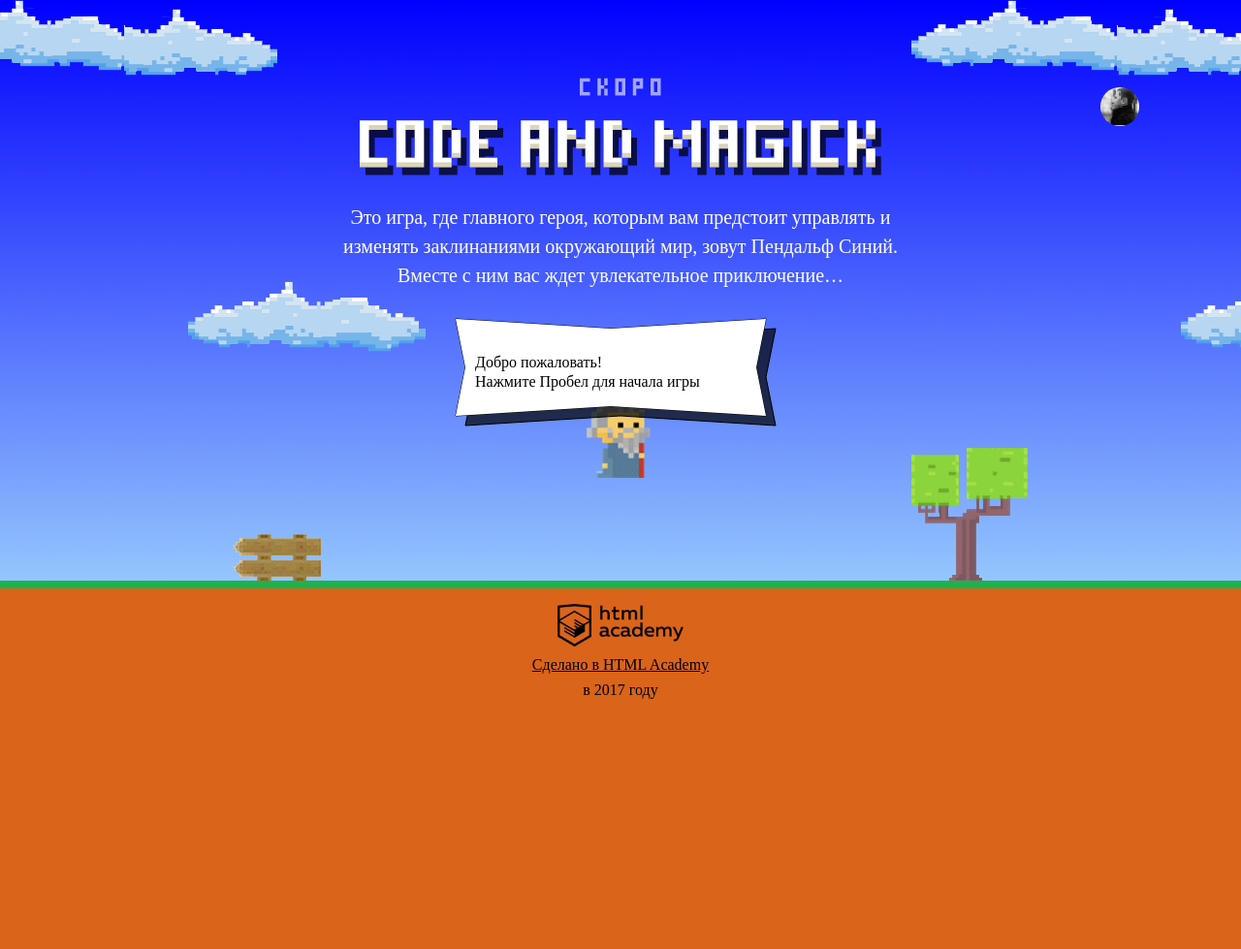
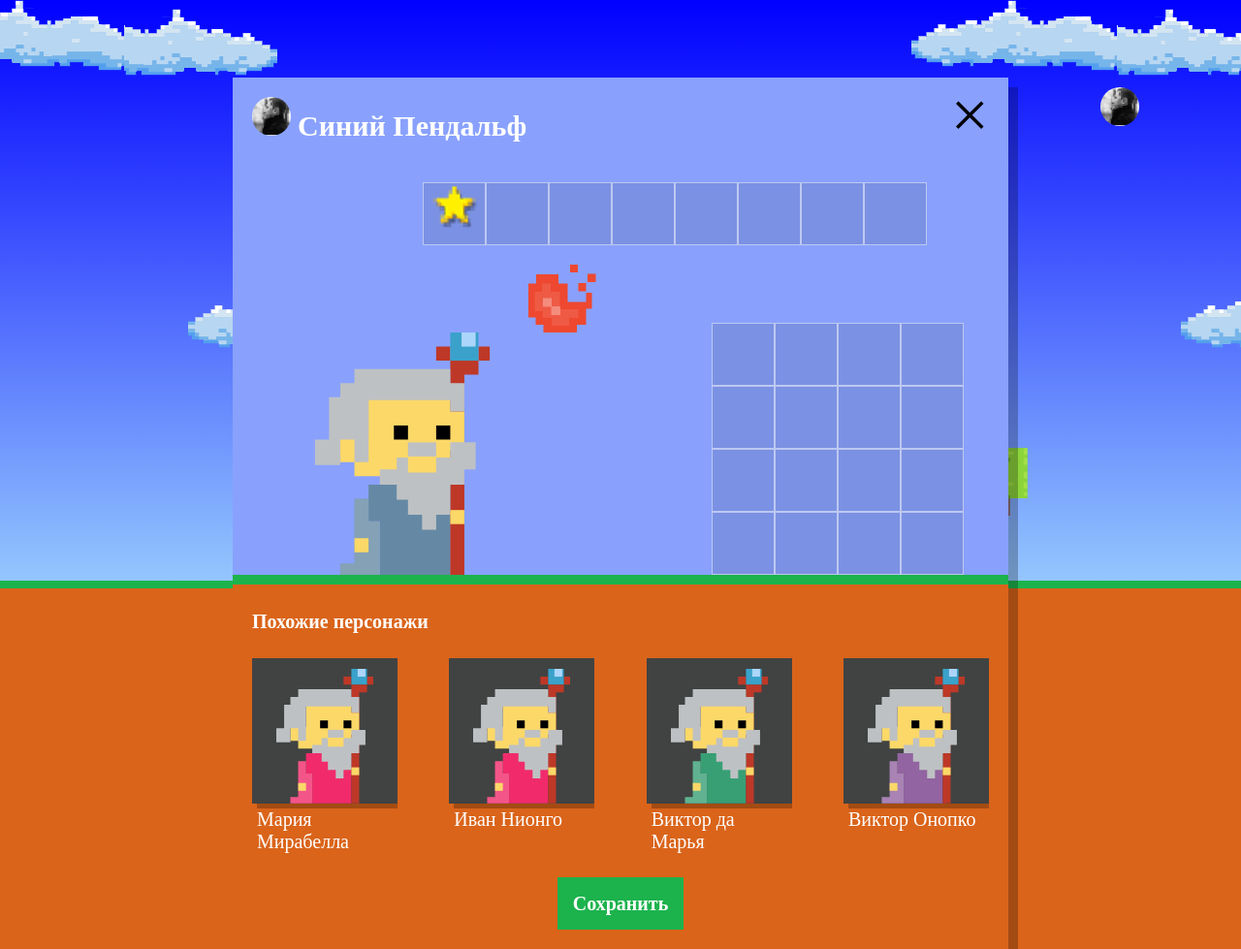
Before and after one commit to Aleson2016/237817-code-and-magick-20, a website: page index.html in a window 1280 px wide. Shown: the whole page at 97% size. Before the commit the page ends 800 px from the top, so only its background shows below. Drawn offline with Linux system fonts and the light colour scheme; a web font is replaced by a local one.

Commit message:
Похожие маги: имена, цвета глаз и плаща

```diff
--- a/index.html
+++ b/index.html
@@ -207,6 +207,7 @@
     return gameFieldHeight / 3;
   }
 </script>
+<script src="js/setup.js"></script>
 <script src="js/stat.js"></script>
 <script src="js/game.js"></script>
 
--- /dev/null
+++ b/js/setup.js
@@ -0,0 +1,48 @@
+'use strict';
+
+var firstNames = ['Иван ', 'Хуан Себастьян ', 'Мария ', 'Кристоф ', 'Виктор ', 'Юлия ', 'Люпита ', 'Вашингтон '];
+
+var secondNames = ['да Марья', 'Верон', 'Мирабелла', 'Вальц', 'Онопко', 'Топольницкая', 'Нионго', 'Ирвинг'];
+
+var rgbColors = ['rgb(101, 137, 164)', 'rgb(241, 43, 107)', 'rgb(146, 100, 161)', 'rgb(56, 159, 117)', 'rgb(215, 210, 55)', 'rgb(0, 0, 0)'];
+var nameColors = ['black', 'red', 'blue', 'yellow', 'green'];
+
+var userDialog = document.querySelector('.setup');
+
+userDialog.classList.remove('hidden');
+
+var getRandomNumber = function(arr) {
+  return Math.floor(Math.random() * arr.length);
+}
+
+var wizards = [];
+
+// рандом простой, поэтому все может повторяться (имена, цвета)
+
+for (var i = 0; i < 4; i++) {
+  wizards[i] = {};
+  wizards[i].name = firstNames[getRandomNumber(firstNames)] + secondNames[getRandomNumber(secondNames)];
+  wizards[i].coatColor = rgbColors[getRandomNumber(rgbColors)];
+  wizards[i].eyesColor = nameColors[getRandomNumber(nameColors)];
+}
+
+document.querySelector('.setup-similar').classList.remove('hidden');
+
+var similarListElement = document.querySelector('.setup-similar-list');
+
+var similarWizardTemplate = document.querySelector('#similar-wizard-template').content.querySelector('.setup-similar-item');
+
+var renderWizard = function(wizard) {
+  var wizardElement = similarWizardTemplate.cloneNode(true);
+
+  wizardElement.querySelector('.setup-similar-label').textContent = wizard.name;
+  wizardElement.querySelector('.wizard-coat').style.fill = wizard.coatColor;
+
+  return wizardElement;
+}
+
+var fragment = document.createDocumentFragment();
+for (var i = 0; i < wizards.length; i++) {
+  fragment.appendChild(renderWizard(wizards[i]));
+}
+similarListElement.appendChild(fragment);
```
